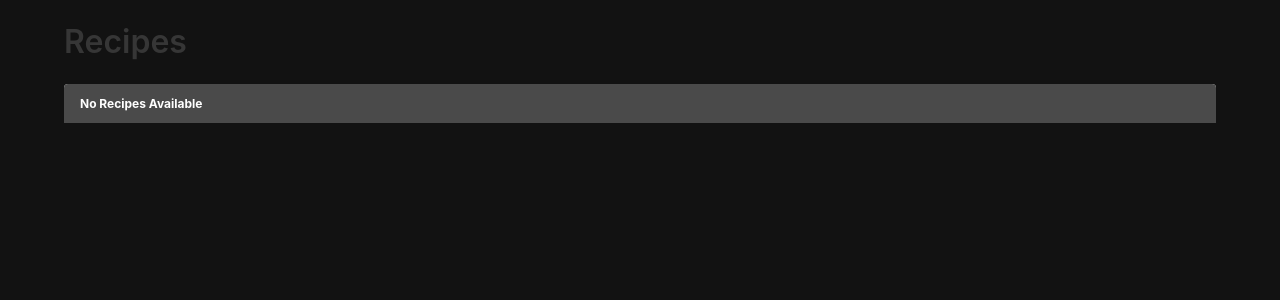
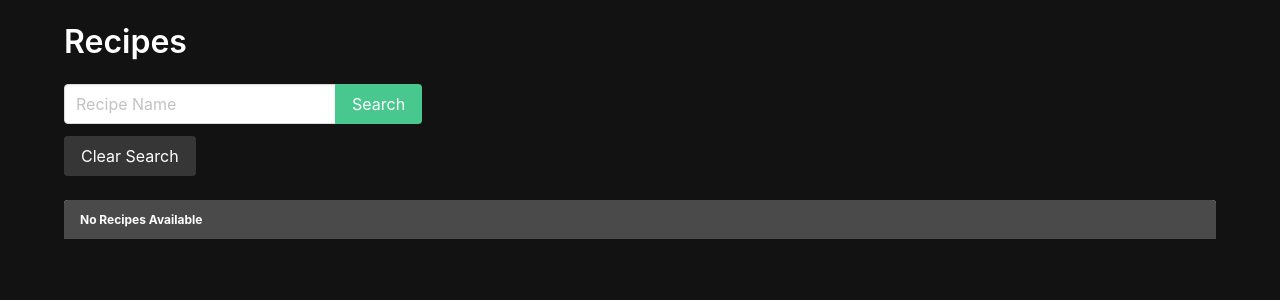
Before and after one commit to larrytu327/Recipe_App, a Django app: page /recipes/ in a window 1280 px wide. Shown: the part 52-352 px from the top of the page. Run offline with Django 4.2, Linux system fonts and the light colour scheme; data that the repository does not hold is empty.

Commit message:
added search bar function to recipe_list

```diff
--- a/main_app/templates/base.html
+++ b/main_app/templates/base.html
@@ -5,11 +5,10 @@
         <meta charset="UTF-8" />
         <meta http-equiv="X-UA-Compatible" content="IE=edge" />
         <meta name="viewport" content="width=device-width, initial-scale=1.0" />
+        <link rel="stylesheet" href="https://cdn.jsdelivr.net/npm/bulma@0.9.2/css/bulma.min.css">
+        <script src="https://code.jquery.com/jquery-3.6.0.min.js" integrity="sha256-/xUj+3OJU5yExlq6GSYGSHk7tPXikynS7ogEvDej/m4=" crossorigin="anonymous"></script>
         <link rel="stylesheet" href="{% static 'styles/main.css' %}" />
         <script src="{% static 'scripts/main.js' %}" defer></script>
-        <link rel="stylesheet" href="https://cdn.jsdelivr.net/npm/bulma@0.9.2/css/bulma.min.css">
-        <script src="https://code.jquery.com/jquery-3.6.0.min.js" integrity="sha256-/xUj+3OJU5yExlq6GSYGSHk7tPXikynS7ogEvDej/m4=" crossorigin="anonymous"></script>
-
         <title>Recipe App - {% block title %}{% endblock %}</title>
     </head>
     <body >
--- a/main_app/templates/recipe_list.html
+++ b/main_app/templates/recipe_list.html
@@ -1,10 +1,18 @@
-{% extends 'base.html' %}
+{% extends 'base.html' %} {% block content %}
 
-{% block title %}Recipes{% endblock %}
+<h1 class="title pt-5">{{header}}</h1>
 
-{% block content %}
-
-<h1 class="title pt-5">Recipes</h1>
+<form class="mb-5" method="get">
+  <div class="field has-addons">
+    <div class="control">
+      <input class="input" type="text" name="name" placeholder="Recipe Name" />
+    </div>
+    <div class="control">
+      <input class="button is-success" type="submit" value="Search" />
+    </div>
+  </div>
+  <a class="button is-dark" href="{% url 'recipe_list' %}">Clear Search</a>
+</form>
 <div class="gallery">
   {% for recipe in recipes %}
   <a href="">
--- a/main_app/views.py
+++ b/main_app/views.py
@@ -15,9 +15,11 @@
 
     def get_context_data(self, **kwargs):
         context = super().get_context_data(**kwargs)
-        # name = self.request.GET.get('name')
-        # if name != None:
-        #     context["recipes"] = Recipe.objects.filter(name__icontains=name)
-        # else:
-        context["recipes"] = Recipe.objects.all()
+        name = self.request.GET.get('name')
+        if name != None:
+            context["recipes"] = Recipe.objects.filter(name__icontains=name)
+            context["header"] = f"Searching for {name}"
+        else:
+            context["recipes"] = Recipe.objects.all()
+            context["header"] = "Recipes"
         return context
```
